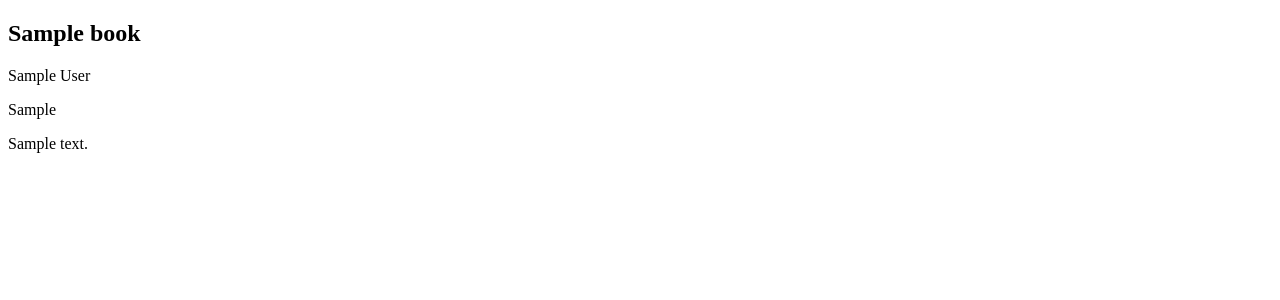
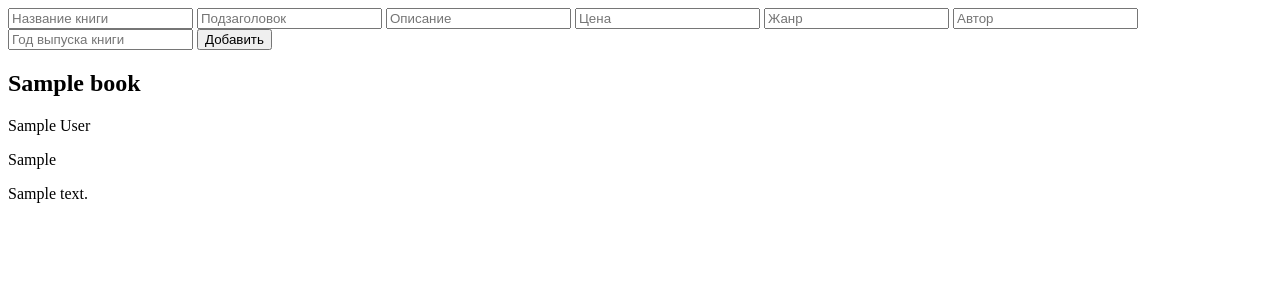
Before and after one commit to DanielKalmuratov/todo, a Django app: page /books/ in a window 1280 px wide. Shown: the top 300 px of the page. Run offline with Django 3.2, Linux system fonts and the light colour scheme; tables that the repository leaves empty hold one stand-in row (values such as "Sample post").

Commit message:
added inputs for book.html

```diff
--- a/Todo/urls.py
+++ b/Todo/urls.py
@@ -26,5 +26,6 @@ urlpatterns = [
     path('modal/', modal),
     path('books/', book),
     path('add-todo', add_todo, name='add-todo'),
+    path('add-book', add_book, name='add-book')
 ] + static(settings.STATIC_URL, document_root=settings.STATIC_ROOT) \
   + static(settings.MEDIA_URL, document_root=settings.MEDIA_ROOT)
--- a/main/templates/book.html
+++ b/main/templates/book.html
@@ -7,6 +7,52 @@
 </head>
 <body>
     <div class="books_container">
+        <form action="{% url 'add-book' %}" method="POST">
+            {% csrf_token %}
+            <input  type="text"
+            class="create_input"
+            placeholder="Название книги"
+            name = "title"
+            />
+            <input  type="text"
+            class="create_input"
+            placeholder="Подзаголовок"
+            name = "subtitle"
+            />
+            <input  type="text"
+            class="create_input"
+            placeholder="Описание"
+            name = "description"
+            />
+            <input  type="number"
+            class="create_input"
+            placeholder="Цена"
+            name = "price"
+            />
+            <input  type="text"
+            class="create_input"
+            placeholder="Жанр"
+            name = "genre"
+            />
+            <input  type="text"
+            class="create_input"
+            placeholder="Автор"
+            name = "author"
+            />
+            <input  type="number"
+            class="create_input"
+            placeholder="Год выпуска книги"
+            name = "year"
+            />
+
+
+
+        <button class="create_button">Добавить</button>
+
+
+
+
+        </form>
         {% for book in book_list %}
             <div class="books_item">
                 <div class="book_header">
--- a/main/views.py
+++ b/main/views.py
@@ -14,6 +14,7 @@ def modal(request):
 
 def book(request):
     book_list = Book.objects.all()
+    print(book_list)
     return render(request, 'book.html', {"book_list": book_list})
 
 def add_todo(request):
@@ -22,3 +23,18 @@ def add_todo(request):
     todo = ToDo(text=text)
     todo.save()
     return redirect(test2)
+
+def add_book(request):
+    form = request.POST
+    title = form['title']
+    subtitle = form['subtitle']
+    description = form['description']
+    price = form['price']
+    genre = form['genre']
+    author = form['author']
+    year = form['year']
+
+    book = Book(title=title, subTitle=subtitle, description=description, price=price,genre=genre, author=author,year=year )
+    book.save()
+    print(Book)
+    return redirect(book)
```
